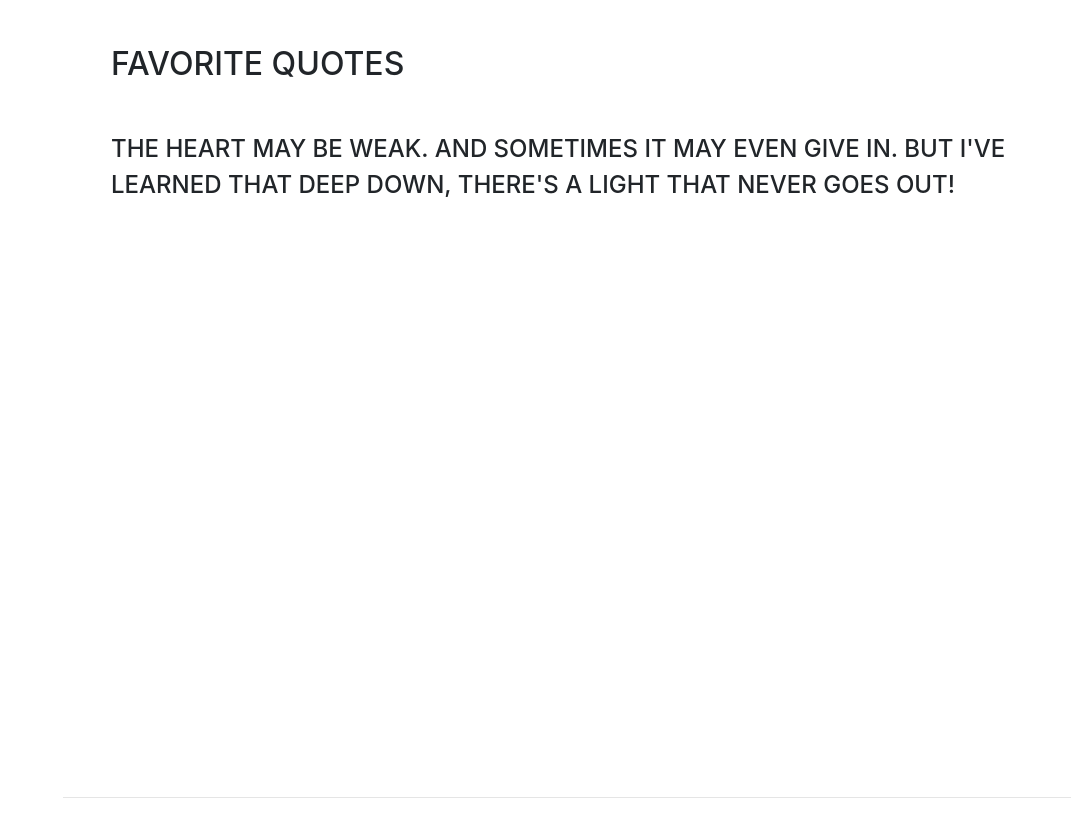
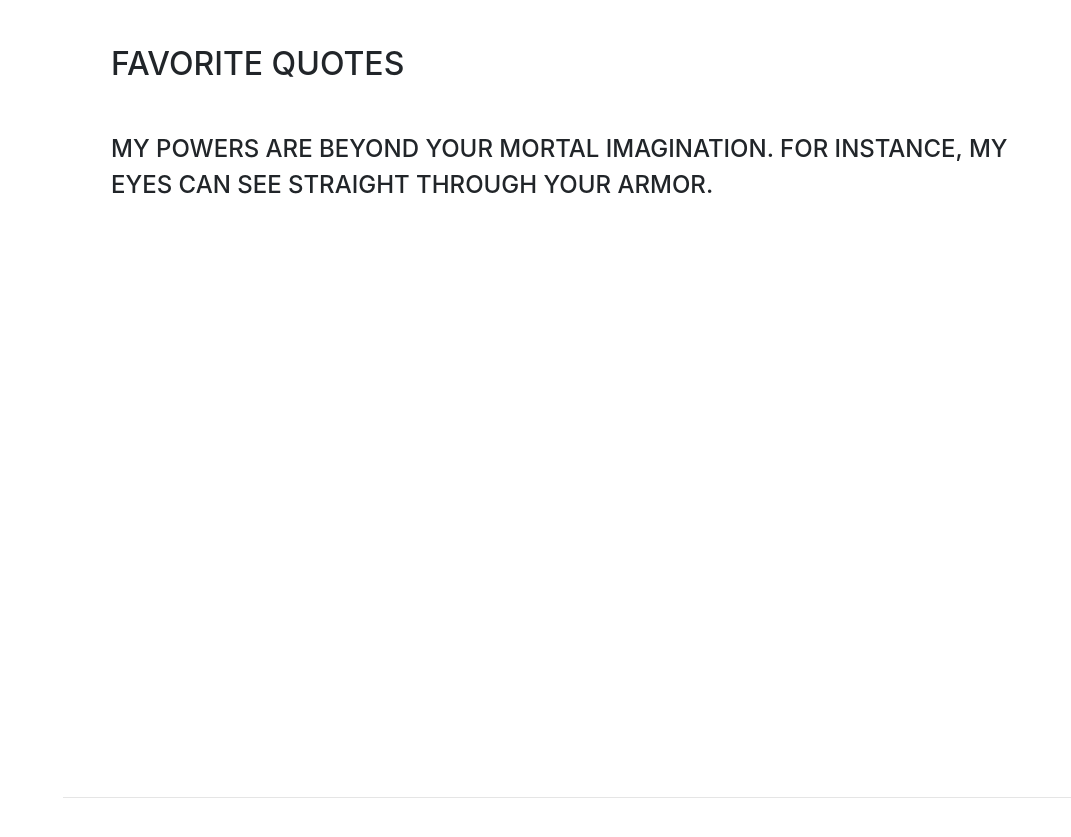
Before and after one commit to TKDgamer1/jyoungk_mushu, a website with bundled scripts: page index.html in a window 1280 px wide. Shown: the part 804-1641 px from the top of the page, without its empty margins (209-1280 px from the left). Built offline with nearby package versions, Linux system fonts and the light colour scheme; a web font is replaced by a local one.

Commit message:
modded quote

```diff
--- a/index.html
+++ b/index.html
@@ -66,7 +66,7 @@
         <h2 class="mb-5">Favorite Quotes</h2>
 
         <div class="resume-item d-flex flex-column flex-md-row justify-content-between mb-5">
-        <div class="subheading mb-3">The heart may be weak. And sometimes it may even give in. But I've learned that deep down, there's a light that never goes out!</div>
+        <div class="subheading mb-3">My powers are beyond your mortal imagination. For instance, my eyes can see straight through your armor.</div>
         </div>
 
       </div>
```
